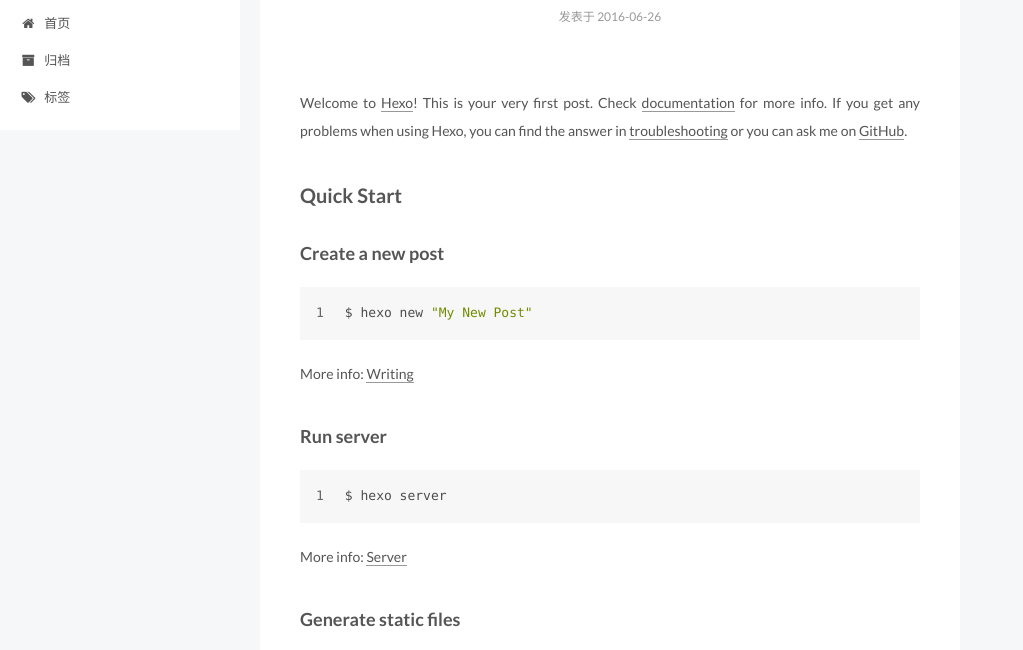
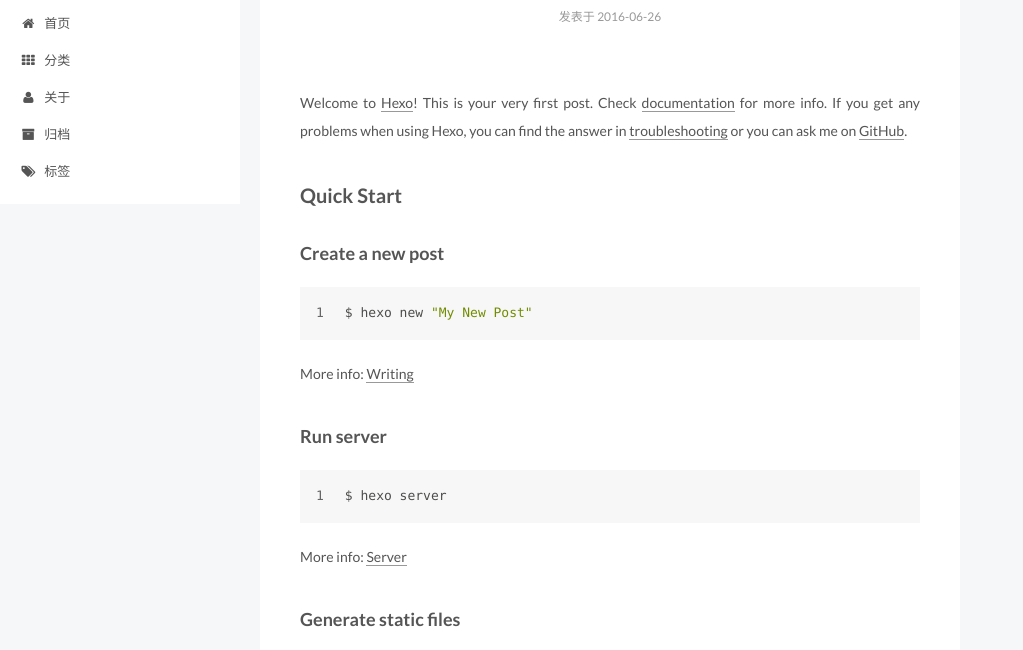
Before and after one commit to daijianlin/daijianlin.github.io, a plain HTML site: page 2016/06/26/hello-world/index.html in a window 1280 px wide. Shown: the part 120-770 px from the top of the page, without its empty margins (0-1023 px from the left). Drawn offline with Linux system fonts and the light colour scheme.

Commit message:
Site updated: 2016-06-27 22:41:49

```diff
--- a/2016/06/26/hello-world/index.html
+++ b/2016/06/26/hello-world/index.html
@@ -178,6 +178,26 @@
               <i class="menu-item-icon fa fa-fw fa-home"></i> <br />
 
             首页
+          </a>
+        </li>
+
+
+        <li class="menu-item menu-item-categories">
+          <a href="/categories" rel="section">
+
+              <i class="menu-item-icon fa fa-fw fa-th"></i> <br />
+
+            分类
+          </a>
+        </li>
+
+
+        <li class="menu-item menu-item-about">
+          <a href="/about" rel="section">
+
+              <i class="menu-item-icon fa fa-fw fa-user"></i> <br />
+
+            关于
           </a>
         </li>
 
```
Also changed, not shown: 2016/06/26/当年我是如何学好英语的/index.html (+20 -0 lines), 2016/06/27/很多“技巧”不如死记硬背/index.html (+20 -0 lines), archives/2016/06/index.html (+20 -0 lines), archives/2016/index.html (+20 -0 lines), archives/index.html (+20 -0 lines), index.html (+20 -0 lines).
